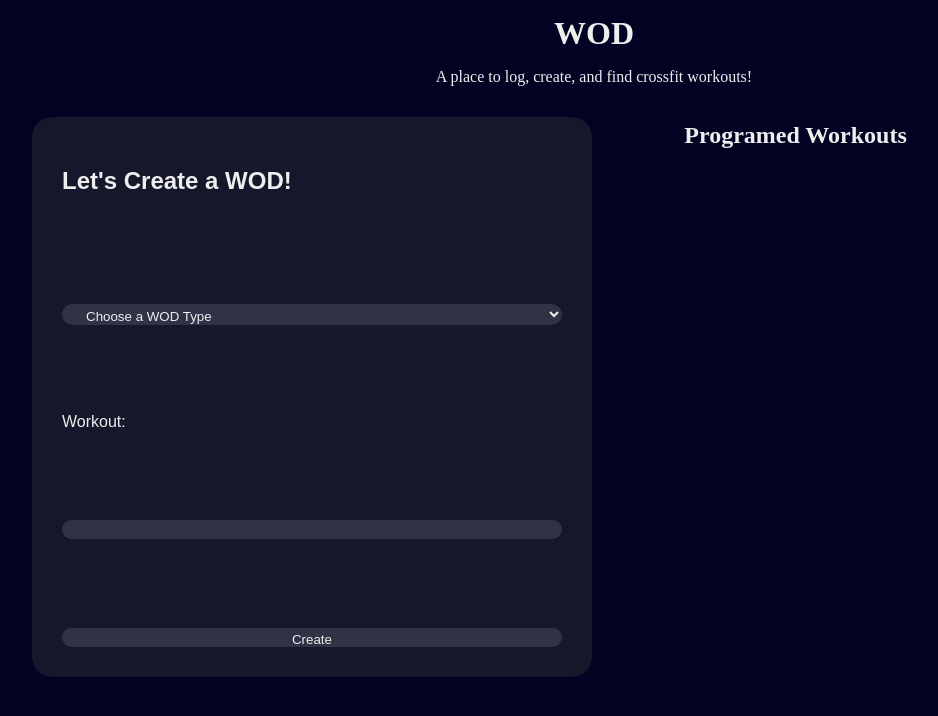
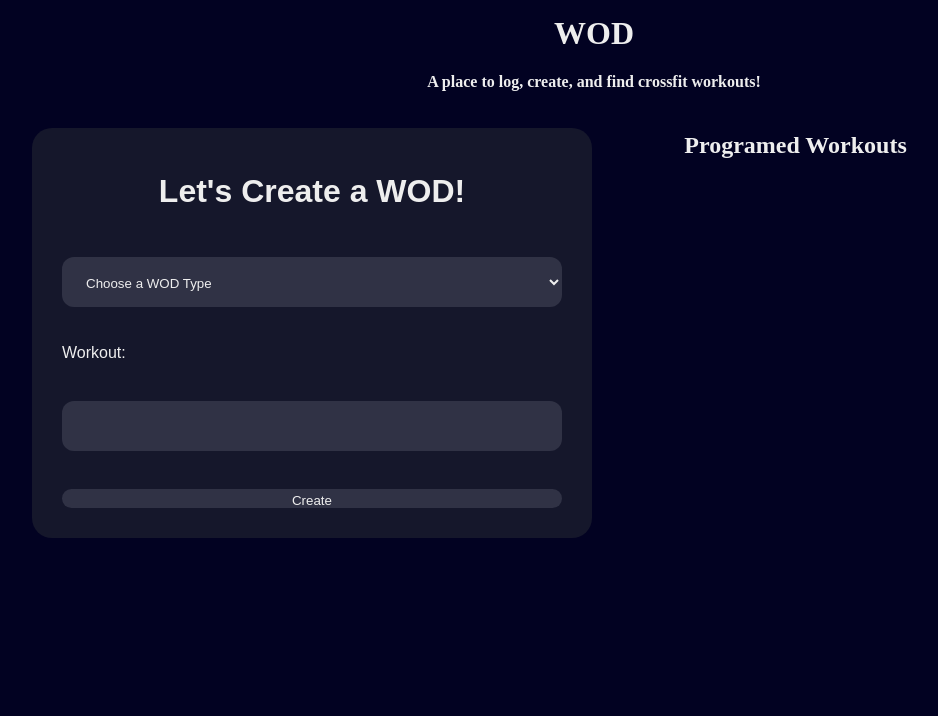
Before and after one commit to Riverbh/WOD-app-capstone, a website: page front-end/index.html in a window 1280 px wide. Shown: the whole page, without its empty margins (46-984 px from the left). Drawn offline with nearby package versions, Linux system fonts and the light colour scheme; no server answers.

Commit message:
changed the sizing of the form and added coloring when hovering over buttons

```diff
--- a/front-end/index.html
+++ b/front-end/index.html
@@ -10,12 +10,12 @@
 <body>
     <div id="heading">
         <h1>WOD</h1>
-        <p id="phrase">A place to log, create, and find crossfit workouts!</p>
+        <h4 id="phrase">A place to log, create, and find crossfit workouts!</h4>
     </div>
     <div id='app'>
         <div id="left">
             <form id="formA">
-                <h2 id="form-header">Let's Create a WOD!</h2>
+                <h1 id="form-header">Let's Create a WOD!</h1>
 
                  <select id ="type-wod">
                     <option value="choose">Choose a WOD Type</option>
--- a/front-end/style.css
+++ b/front-end/style.css
@@ -29,7 +29,7 @@ form {
     flex-direction: column;
     justify-content: space-between;
     position: relative;
-    height: 500px;
+    height: 350px;
     width: 500px;
     padding: 30px;
     background-color: #15172b;
@@ -125,3 +125,29 @@ h1 {
 #type-listed{
     background-color: #15172b;
 }
+
+#form-header {
+    text-align: center;
+}
+
+select {
+    height: 50px;
+}
+
+#workoutA {
+    height: 50px;
+}
+
+#workout-label {
+    padding-bottom: 2px;
+}
+
+#create-btn:hover{
+    background-color:#002ead;
+      transition: 0.7s;
+}
+
+#delete:hover {
+    background-color:#002ead;
+      transition: 0.7s;
+}
```
